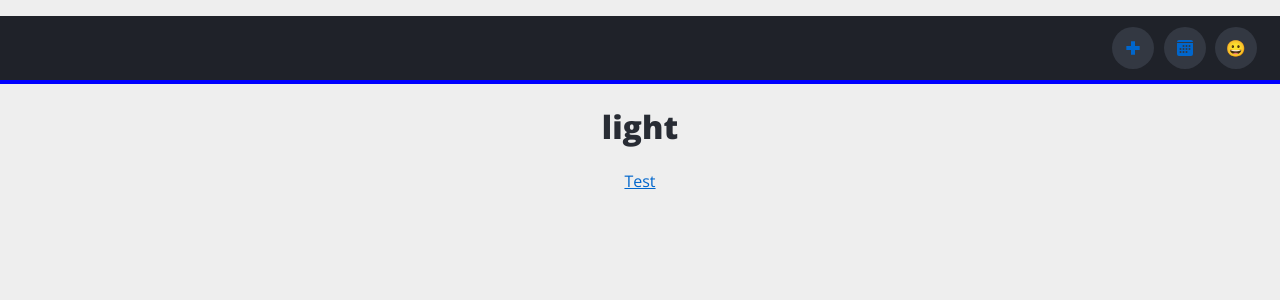
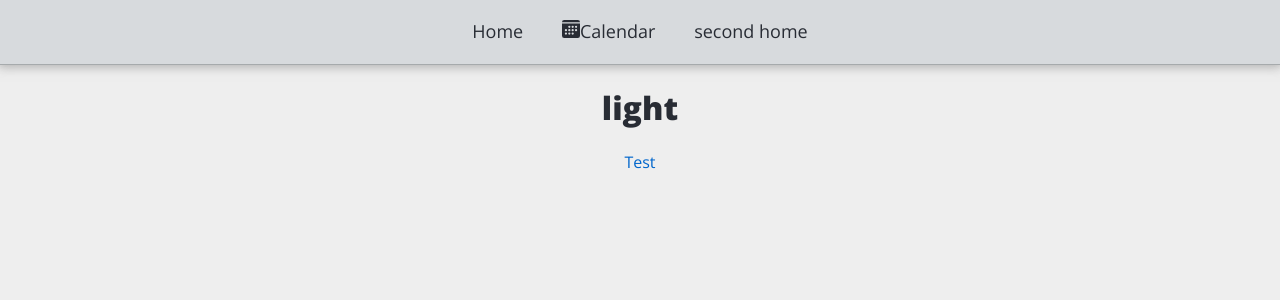
Before and after one commit to veryuniqueusername/my-react-app, a React (Create React App) app: page / in a window 1280 px wide. Shown: the top 300 px of the page. Built offline with nearby package versions, Linux system fonts and the light colour scheme.

Commit message:
new navbar

```diff
--- a/package.json
+++ b/package.json
@@ -12,9 +12,11 @@
 		"@types/jest": "^26.0.14",
 		"@types/node": "^14.11.2",
 		"@types/react-dom": "^16.9.8",
+		"@types/react-router-dom": "^5.1.5",
 		"react": "^16.13.1",
 		"react-dom": "^16.13.1",
 		"react-icons": "^3.11.0",
+		"react-router-dom": "^5.2.0",
 		"react-scripts": "3.4.3",
 		"react-transition-group": "^4.4.1",
 		"typescript": "^4.0.3"
--- a/src/App.css
+++ b/src/App.css
@@ -6,10 +6,9 @@
 	--textColor: #eeeeee;
 	--navSize: 64px;
 	--navBackgroundColor: #1f2229;
-	--navBorder: 0.5vmin solid blue;
-	--buttonColor: #333842;
-	--navBorderRadius: 5px;
-	--speed: 500ms;
+	--navBorder: 1px solid #333842;
+	--hoverFilter: brightness(1.2);
+	--navShadow: 0px 0px 10px 5px #000000aa;
 }
 
 body {
@@ -19,116 +18,52 @@ body {
 	transition: background-color 100ms linear;
 	transition: color 100ms linear;
 	text-align: center;
+	margin: 0;
 }
 
 a {
 	color: var(--linkColor);
+	text-decoration: none;
+	transition: filter 250ms ease;
 }
 
+a:hover {
+	filter: var(--hoverFilter);
+}
+
+/* NAVBAR */
 .Navbar {
+	max-width: auto;
 	height: var(--navSize);
 	background-color: var(--navBackgroundColor);
-	padding: 0 1rem;
+	display: flex;
+	justify-content: center;
 	border-bottom: var(--navBorder);
+	box-shadow: var(--navShadow);
 }
 
-.Navbar-nav {
+.NavbarList {
 	max-width: 100%;
 	height: 100%;
+	list-style: none;
+	margin: 0;
+	padding: 0;
 	display: flex;
-	justify-content: flex-end;
 }
 
-.NavItem {
-	width: calc(var(--navSize) * 0.8);
-	display: flex;
+.NavbarItem {
+	width: auto;
 	align-items: center;
-	list-style: decimal;
+	justify-content: center;
+	background-color: var(--navBackgroundColor);
+	padding: calc(var(--navSize) * 0.5 - 0.7em);
+	transition: filter 250ms;
+	font-weight: normal;
+	color: var(--textColor);
+	text-decoration: none;
+	font-size: 18px;
 }
 
-.IconButton {
-	--buttonSize: calc(var(--navSize) * 0.5);
-	width: var(--buttonSize);
-	height: var(--buttonSize);
-	background-color: var(--buttonColor);
-	border-radius: 50%;
-	padding: 5px;
-	margin: 2px;
-	display: flex;
-	align-items: center;
-	justify-content: center;
-	text-decoration: none;
-	transition: filter 300ms;
+.NavbarItem:hover {
+	filter: var(--hoverFilter);
 }
-
-.IconButton:hover {
-	filter: brightness(1.2);
-}
-
-.Dropdown {
-	position: absolute;
-	top: var(--navSize);
-	width: 200px;
-	transform: translateX(-75%);
-	background-color: var(--navBackgroundColor);
-	border-bottom: var(--navBorder);
-	border-radius: var(--navBorderRadius);
-	padding: 1rem;
-	overflow: hidden;
-	transition: height var(--speed) ease;
-}
-
-.MenuItem {
-	height: 50px;
-	display: flex;
-	align-items: center;
-	border-radius: var(--navBorderRadius);
-	transition: background var(--speed);
-	padding: 0.5rem;
-}
-
-.MenuItem:hover {
-	background-color: #455565;
-}
-
-.IconRight {
-	margin-left: auto;
-}
-
-.MenuPrimary-enter {
-	position: absolute;
-	transform: translateX(-110%);
-}
-
-.MenuPrimary-enter-active {
-	transform: translateX(-0%);
-	transition: all var(--speed) ease;
-}
-
-.MenuPrimary-exit {
-	position: absolute;
-}
-
-.MenuPrimary-exit-active {
-	transform: translateX(150%);
-	transition: all var(--speed) ease;
-}
-
-.MenuSecondary-enter {
-	position: absolute;
-	transform: translateX(-110%);
-}
-
-.MenuSecondary-enter-active {
-	transform: translateX(-0%);
-	transition: all var(--speed) ease;
-}
-
-.MenuSecondary-exit {
-	position: absolute;
-}
-
-.MenuSecondary-exit-active {
-	transform: translateX(150%);
-	transition: all var(--speed) ease;
-}
--- a/src/App.tsx
+++ b/src/App.tsx
@@ -1,28 +1,43 @@
 import React from 'react';
 import { ThemeProvider, useTheme } from './ThemeContext';
 import './App.css';
-import { BiPlusMedical } from 'react-icons/bi';
+import './Navbar';
+import { BrowserRouter as Router, Switch, Route, Link } from 'react-router-dom';
+import { Navbar, NavbarItem } from './Navbar';
 import { BsFillCalendarFill } from 'react-icons/bs';
-import { Navbar, NavItem, DropdownMenu } from './Navbar';
 
 export default function App() {
 	return (
-		<ThemeProvider>
-			<Navbar>
-				<NavItem icon={<BiPlusMedical />} />
-				<NavItem icon={<BsFillCalendarFill />}>
-					<DropdownMenu />
-				</NavItem>
-				<NavItem icon="😀">
-					<DropdownMenu />
-				</NavItem>
-			</Navbar>
-			<Page />
-		</ThemeProvider>
+		<Router>
+			<ThemeProvider>
+				<Navbar>
+					<Link to="/">
+						<NavbarItem>Home</NavbarItem>
+					</Link>
+					<Link to="/calendar">
+						<NavbarItem>
+							<BsFillCalendarFill />
+							Calendar
+						</NavbarItem>
+					</Link>
+					<Link to="/">
+						<NavbarItem>second home</NavbarItem>
+					</Link>
+				</Navbar>
+				<Switch>
+					<Route exact path="/">
+						<Page />
+					</Route>
+					<Route path="/calendar">
+						<PageDos />
+					</Route>
+				</Switch>
+			</ThemeProvider>
+		</Router>
 	);
 }
 
-const Page = () => {
+function Page() {
 	const { theme, setTheme } = useTheme();
 	setTheme(localStorage.getItem('theme') === 'dark' ? 'dark' : 'light');
 	return (
@@ -33,4 +48,17 @@ const Page = () => {
 			<a href="#!">Test</a>
 		</div>
 	);
-};
+}
+
+function PageDos() {
+	const { theme, setTheme } = useTheme();
+	setTheme(localStorage.getItem('theme') === 'dark' ? 'dark' : 'light');
+	return (
+		<div>
+			<h1 onClick={() => setTheme(theme === 'dark' ? 'light' : 'dark')}>
+				{theme}
+			</h1>
+			<a href="#!">Test number two</a>
+		</div>
+	);
+}
--- a/src/Navbar.tsx
+++ b/src/Navbar.tsx
@@ -1,93 +1,13 @@
-import './App.css';
-import { CSSTransition } from 'react-transition-group';
-import React, { useState } from 'react';
-import { BiPlusMedical } from 'react-icons/bi';
+import React from 'react';
 
-export function DropdownMenu() {
-	const [activeMenu, setActiveMenu] = useState('main');
-	const [menuHeight, setMenuHeight] = useState('auto');
-
-	function calcHeight(el) {
-		const height = el.offsetHeight;
-		setMenuHeight(height);
-	}
-
-	function DropdownItem(props) {
-		return (
-			<a
-				href="#!"
-				className="MenuItem"
-				onClick={() => props.goToMenu && setActiveMenu(props.goToMenu)}
-			>
-				<span className="IconButton">{props.leftIcon}</span>
-
-				{props.children}
-
-				<span className="IconRight">{props.rightIcon}</span>
-			</a>
-		);
-	}
+export function Navbar(props) {
 	return (
-		<div className="Dropdown" style={{ height: menuHeight }}>
-			<CSSTransition
-				in={activeMenu === 'main'}
-				unmountOnExit
-				timeout={500}
-				classNames="MenuPrimary"
-				onEnter={calcHeight}
-			>
-				<div className="menu">
-					<DropdownItem>Hello world</DropdownItem>
-					<DropdownItem
-						leftIcon={<BiPlusMedical />}
-						rightIcon="😕"
-						goToMenu="settings"
-					>
-						Settings
-					</DropdownItem>
-				</div>
-			</CSSTransition>
-
-			<CSSTransition
-				in={activeMenu === 'settings'}
-				unmountOnExit
-				timeout={500}
-				classNames="MenuSecondary"
-				onEnter={calcHeight}
-			>
-				<div className="menu">
-					<DropdownItem>Hello settings</DropdownItem>
-					<DropdownItem
-						leftIcon={<BiPlusMedical />}
-						rightIcon="😕"
-						goToMenu="main"
-					>
-						Go back
-					</DropdownItem>
-				</div>
-			</CSSTransition>
+		<div className="Navbar">
+			<ul className="NavbarList">{props.children}</ul>
 		</div>
 	);
 }
 
-export function Navbar(props) {
-	return (
-		<nav className="Navbar">
-			<ul className="Navbar-nav"> {props.children} </ul>
-		</nav>
-	);
+export function NavbarItem(props) {
+	return <li className="NavbarItem">{props.children}</li>;
 }
-
-export function NavItem(props) {
-	const [open, setOpen] = useState(false);
-
-	return (
-		<li className="NavItem">
-			<a href="#!" className="IconButton" onClick={() => setOpen(!open)}>
-				{props.icon}
-			</a>
-
-			{open && props.children}
-		</li>
-	);
-}
--- a/src/ThemeContext.tsx
+++ b/src/ThemeContext.tsx
@@ -2,14 +2,22 @@ import React from 'react';
 
 const themeColours = {
 	light: {
-		textColor: '#282c34',
 		backgroundColor: '#eeeeee',
 		linkColor: '#0066cc',
+		textColor: '#282c34',
+		navBackgroundColor: '#d7dadd',
+		navBorder: '1px solid #a6aaac',
+		hoverFilter: 'brightness(0.95)',
+		navShadow: '0px 0px 10px 2px #77777788',
 	},
 	dark: {
-		textColor: '#eeeeee',
 		backgroundColor: '#282c34',
 		linkColor: '#61dafb',
+		textColor: '#eeeeee',
+		navBackgroundColor: '#161921',
+		navBorder: '1px solid #333842',
+		hoverFilter: 'brightness(1.15)',
+		navShadow: '0px 0px 10px 2px #00000088',
 	},
 };
 
```
Also changed, not shown: 1 other file (tests, documents, lock files or other folders).
